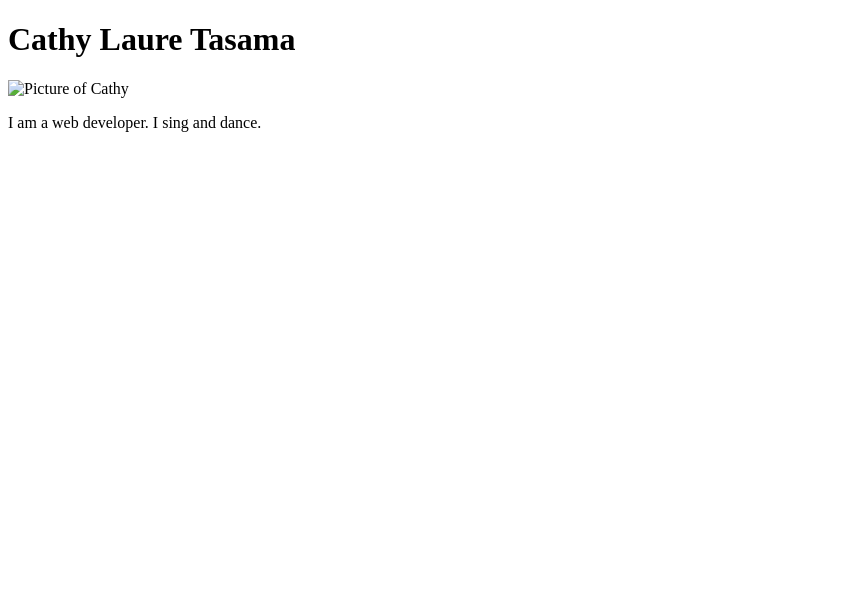
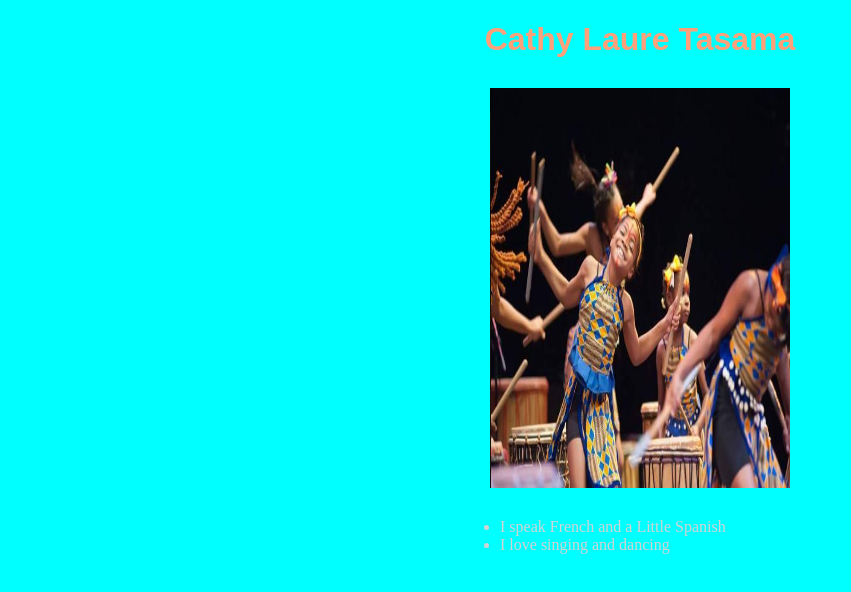
Before and after one commit to CathyLaure/about-cathy, a plain HTML site: page index.html in a window 1280 px wide. Shown: the whole page, without its empty margins (0-851 px from the left). Drawn offline with Linux system fonts and the light colour scheme.

Commit message:
created a page about-cathy and added a picture

```diff
--- a/index.html
+++ b/index.html
@@ -3,10 +3,17 @@
 <head>
 	<meta charset="UTF-8">
 	<title>About Cathy</title>
+	<link rel="stylesheet" href="style.css">
 </head>
 <body>
 	<h1>Cathy Laure Tasama</h1>
-		<img src="../../../balafon.jpg" alt="Picture of Cathy"/>
-<p> I am a web developer. I sing and dance.</p>
+		<img src="balafon.jpg" alt="Picture of Cathy" id="balafon";
+		class="center"/>
+		<div class="center">
+			<ul>
+					<li>I speak French and a Little Spanish</li>
+					<li>I love singing and dancing </li>
+			</ul>
+		<div/>
 </body>
 </html>
--- /dev/null
+++ b/style.css
@@ -0,0 +1,26 @@
+h1 {
+	text-align: center;
+	font-family: sans-serif;
+	margin-bottom: 30px;
+	color: lightsalmon;
+}
+
+#balafon {
+	height: 400px;
+	width: 300px;
+}
+.center {
+	display: block;
+	margin-left: auto;
+	margin-right: auto;
+}
+body {
+	background-color: aqua;
+}
+div {
+	margin-top: 30px;
+	width: 360px;
+	text-align: left;
+	color: lightgray;
+
+}
```
Also changed, not shown: balafon.jpg (added).
